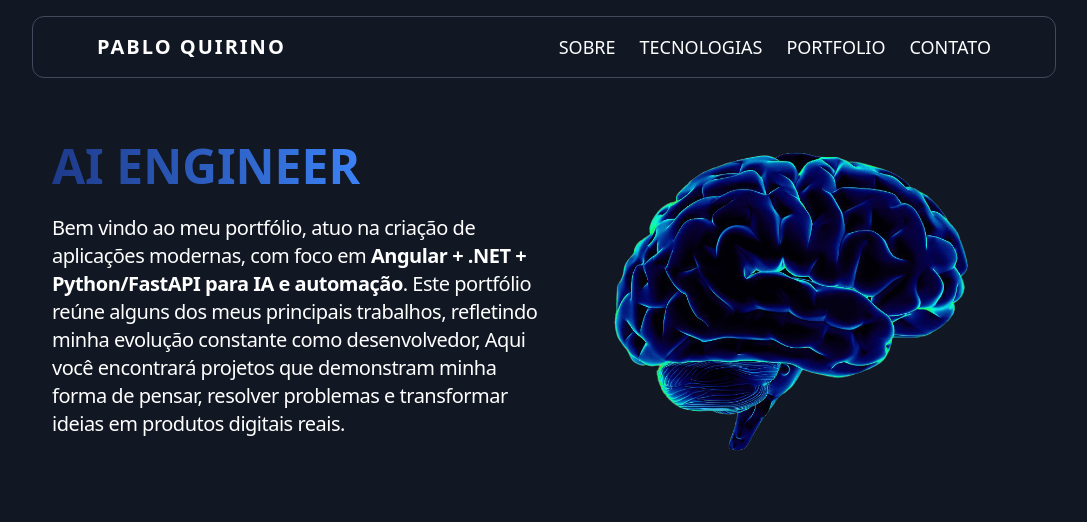
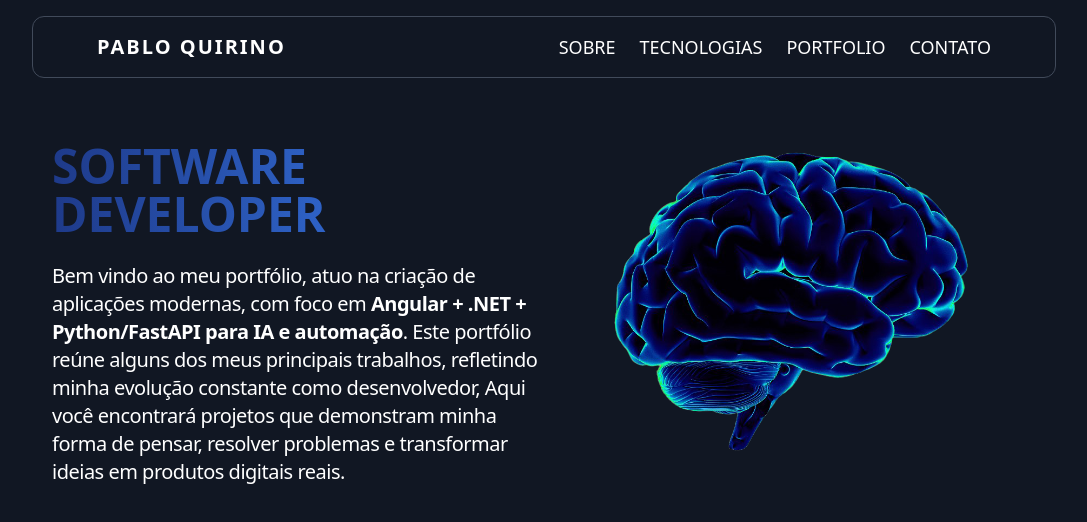
Before and after one commit to pabloquirino/portfolio, an Angular app: page /sobre in a window 1280 px wide. Shown: the top 522 px of the page, without its empty margins (96-1183 px from the left). Built offline with nearby package versions, Linux system fonts and the light colour scheme.

Commit message:
fix: corrigir título de "AI ENGINEER" para "SOFTWARE DEVELOPER"

```diff
--- a/src/app/pages/sobre/sobre.component.html
+++ b/src/app/pages/sobre/sobre.component.html
@@ -3,7 +3,7 @@
         <header>
             <h2
                 class="w-fit bg-gradient-to-r from-blue-900 to-blue-500 bg-clip-text text-transparent text-4xl xl:text-5xl 2xl:text-6xl 2xl:leading-tight font-bold">
-                AI ENGINEER
+                SOFTWARE DEVELOPER
             </h2>
         </header>
 
```
